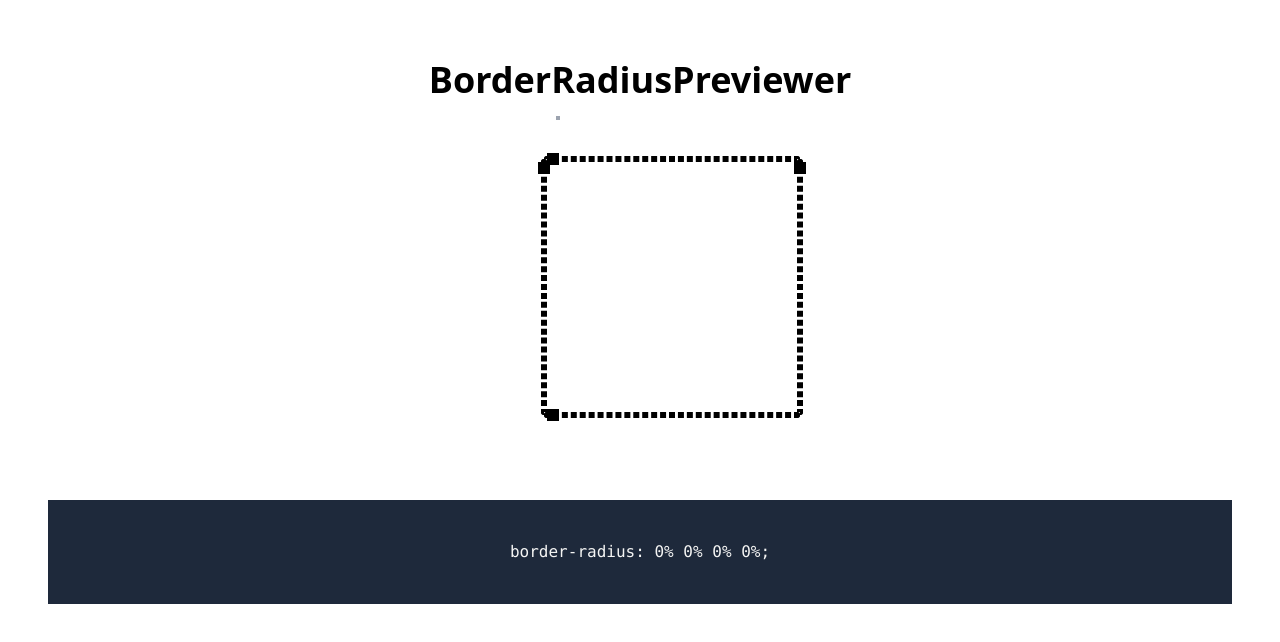
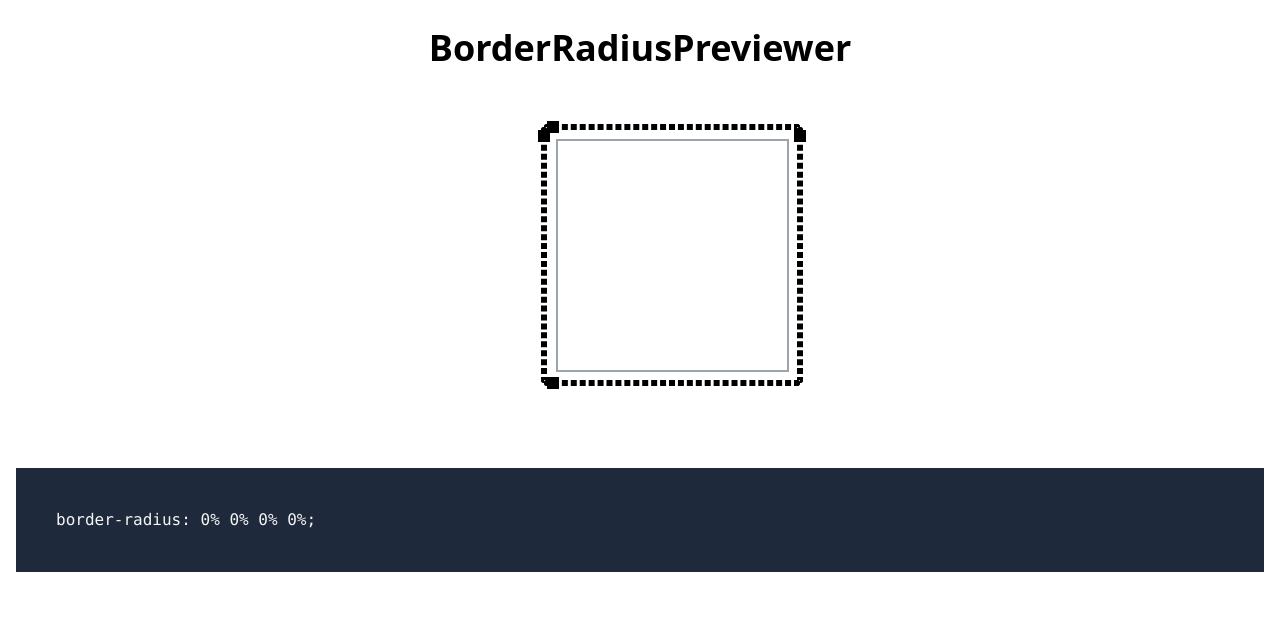
Before and after one commit to yuto-tomita/react-border-radius-previewer, a React (Vite) app: page / in a window 1280 px wide. Shown: the top 642 px of the page. Built offline with nearby package versions, Linux system fonts and the light colour scheme.

Commit message:
画面全体のスタイル調整

```diff
--- a/src/App.css
+++ b/src/App.css
@@ -1,41 +1,21 @@
-#root {
-  max-width: 1280px;
-  margin: 0 auto;
-  padding: 2rem;
-  text-align: center;
+.slider::before {
+  content: "";
+  position: absolute;
+  width: 1rem;
+  height: 1rem;
+  left: 0.75rem;
+  background: #fff;
+  border: 2px solid #002;
+  transition: box-shadow 0.2s ease-out;
+  will-change: box-shadow;
+}
+.slider-position {
+  transform: translateY(-50%);
 }
 
-.logo {
-  height: 6em;
-  padding: 1.5em;
-  will-change: filter;
+.box-position {
+  left: 76px;
+  top: 55px;
+  height: 233px;
+  width: 233px;
 }
-.logo:hover {
-  filter: drop-shadow(0 0 2em #646cffaa);
-}
-.logo.react:hover {
-  filter: drop-shadow(0 0 2em #61dafbaa);
-}
-
-@keyframes logo-spin {
-  from {
-    transform: rotate(0deg);
-  }
-  to {
-    transform: rotate(360deg);
-  }
-}
-
-@media (prefers-reduced-motion: no-preference) {
-  a:nth-of-type(2) .logo {
-    animation: logo-spin infinite 20s linear;
-  }
-}
-
-.card {
-  padding: 2em;
-}
-
-.read-the-docs {
-  color: #888;
-}
```
